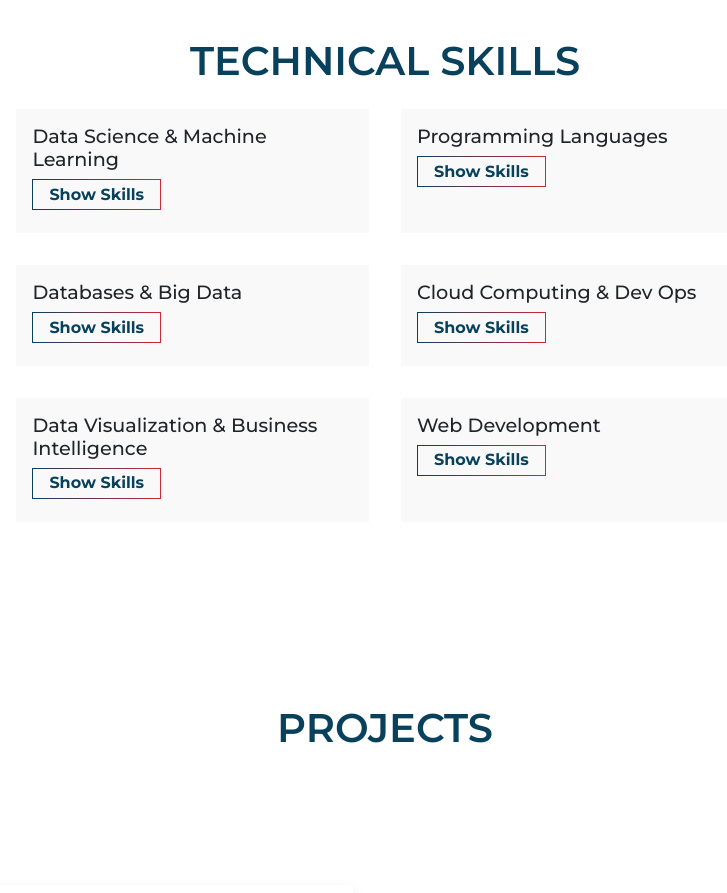
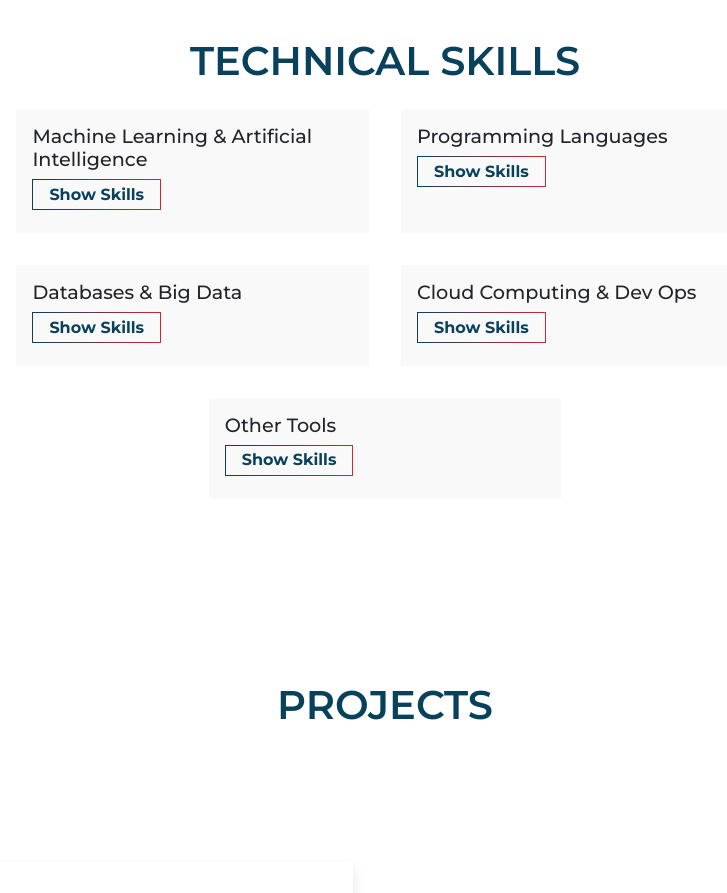
Before and after one commit to nchandur/portfolio, a React (Vite) app: page / in a window 1280 px wide. Shown: the part 3140-4033 px from the top of the page, without its empty margins (255-982 px from the left). Built offline with nearby package versions, Linux system fonts and the light colour scheme.

Commit message:
updated resume

```diff
--- a/src/assets/files/SkillsDetails.js
+++ b/src/assets/files/SkillsDetails.js
@@ -1,28 +1,24 @@
 const skills = [
   {
-    title: "Data Science & Machine Learning",
-    content: ["scikit-learn | Tensorflow | Keras", "Statsmodels | SciPy | NumPy", "SpaCy | NLTK", "Pytesseract | OpenCV", "Plotly | Matplotlib/Seaborn"]
+    title: "Machine Learning & Artificial Intelligence",
+    content: ["Scikit-learn", "TensorFlow | Keras", "PyTorch", "HuggingFace", "OpenCV", "Langchain", "SpaCy | NLTK"],
   },
   {
     title: "Programming Languages",
-    content: ["Python | R | MATLAB", "Go | C/C++", "HTML/CSS", "JavaScript"]
+    content: ["Python", "R", "MATLAB", "C/C++", "Go", "JavaScript", "HTML/CSS"],
   },
   {
     title: "Databases & Big Data",
-    content: ["PostgreSQL | MySQL | MongoDB", "Snowflake | Kafka"]
+    content: ["PostgreSQL", "MySQL", "MongoDB", "Snowflake", "Apache Kafka"],
   },
   {
     title: "Cloud Computing & Dev Ops",
-    content: ["Amazon Web Services (AWS) | Microsoft Azure", "Databricks | Apache Spark", "Docker | Git/GitHub"]
+    content: ["Amazon Web Services (AWS)", "Microsoft Azure", "Databricks", "Docker", "Git/GitHub"]
   },
   {
-    title: "Data Visualization & Business Intelligence",
-    content: ["PowerBI", "Tableau", "Microsoft Office Suite", "QGIS"]
-  },
-  {
-    title: "Web Development",
-    content: ["React.js", "Flask | Django", "Gin | Fiber", "ngrok"]
-  },
+    title: "Other Tools",
+    content: ["PyTesseract", "FAISS", "Streamlit", "Flask", "Gin | Fiber"]
+  }
 ];
 
 export { skills };
```
Also changed, not shown: 1 other file (tests, documents, lock files or other folders).
